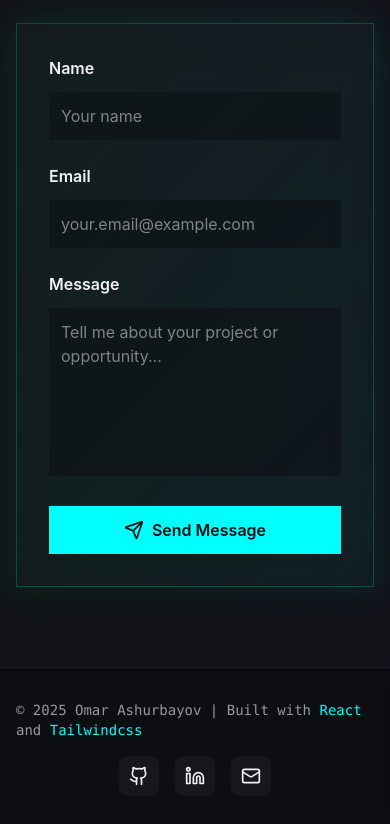
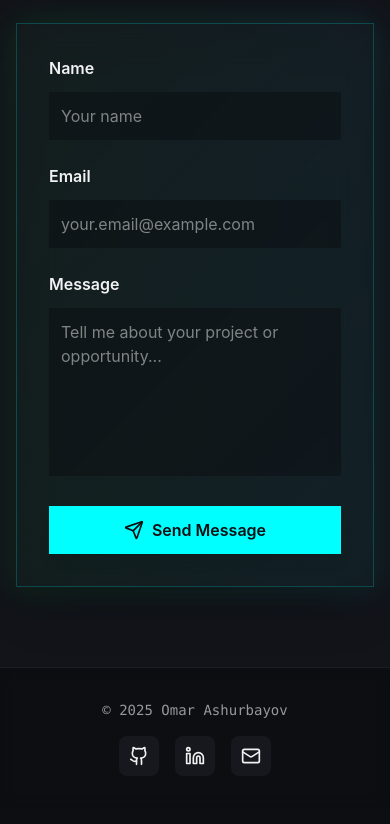
Before and after one commit to YoungDeveloperOmar/OmarAshurbayov-s-Portfolio, a React (Vite) app: page / in a window 390 px wide. Shown: the part 7627-8451 px from the top of the page. Built offline with nearby package versions, Linux system fonts and the light colour scheme.

Commit message:
Final changes

```diff
--- a/src/components/Footer.jsx
+++ b/src/components/Footer.jsx
@@ -7,8 +7,7 @@ const FooterComponent = () => {
             <div className="flex flex-col md:flex-row items-center justify-between gap-4">
             {/* Copyright */}
             <p className="text-sm text-[hsl(0_0%_60%)] font-mono">
-                © 2025 Omar Ashurbayov | Built with{' '}
-                <span className="text-[hsl(180_100%_50%)]">React</span> and <span className="text-[hsl(180_100%_50%)]"> Tailwindcss </span>
+                © 2025 Omar Ashurbayov
             </p>
 
             {/* Social Links */}
--- a/src/components/Hero.jsx
+++ b/src/components/Hero.jsx
@@ -16,7 +16,7 @@ const HeroComponent = () => {
             <div className="absolute bottom-20 right-10 w-96 h-96 bg-[hsl(140_100%_50%_/0.2)] rounded-full blur-3xl animate-glow -z-10" style={{ animationDelay: '1s' }} />
 
 
-            <div className="grid md:grid-cols-2 gap-10 lg:gap-40 items-center z-20 w-full">
+            <div className="grid md:grid-cols-2 gap-10 lg:gap-20 items-center z-20 w-full">
                 {/* Left */}
                 <div className="space-y-8 pl-5 md:pl-12 w-full">
                     <p className="font-mono text-sm md:text-base text-gray-400 flex items-center gap-2 text-nowrap">
```
